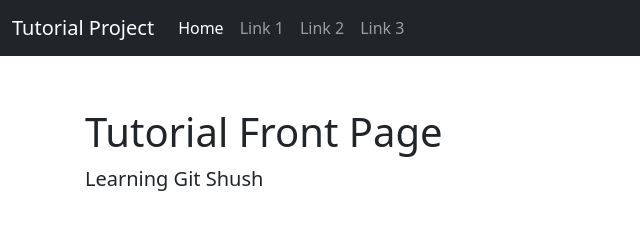
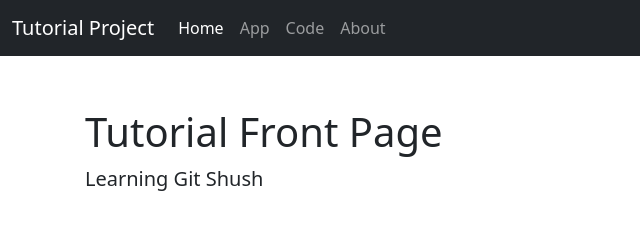
Before and after one commit to al1m1rza/Tutorial, a plain HTML site: page index.html in a window 1280 px wide. Shown: the full height of the page, 0-640 px from the left. Drawn offline with nearby package versions, Linux system fonts and the light colour scheme.

Commit message:
Added link text

```diff
--- /dev/null
+++ b/css/site.css
@@ -0,0 +1,3 @@
+main>.container {
+           padding: 60px 15px 0;
+       }
--- a/index.html
+++ b/index.html
@@ -11,12 +11,7 @@
     <link href="https://cdn.jsdelivr.net/npm/bootstrap@5.1.1/dist/css/bootstrap.min.css" rel="stylesheet"
         integrity="sha384-F3w7mX95PdgyTmZZMECAngseQB83DfGTowi0iMjiWaeVhAn4FJkqJByhZMI3AhiU" crossorigin="anonymous">
 
-   <!-- Convert this to an external style sheet -->
-   <style>
-       main>.container {
-           padding: 60px 15px 0;
-       }
-   </style>
+   <link href="css/site.css" rel="stylesheet"
 </head>
 
 <body>
@@ -34,13 +29,13 @@
                     <a class="nav-link active" aria-current="page" href="#">Home</a>
                 </li>
                 <li class="nav-item">
-                    <a class="nav-link" href="#">Link 1</a>
+                    <a class="nav-link" href="#">App</a>
                 </li>
                 <li class="nav-item">
-                    <a class="nav-link" href="#">Link 2</a>
+                    <a class="nav-link" href="#">Code</a>
                 </li>
                 <li class="nav-item">
-                    <a class="nav-link" href="#">Link 3</a>
+                    <a class="nav-link" href="#">About</a>
                 </li>
             </ul>
         </div>
```
